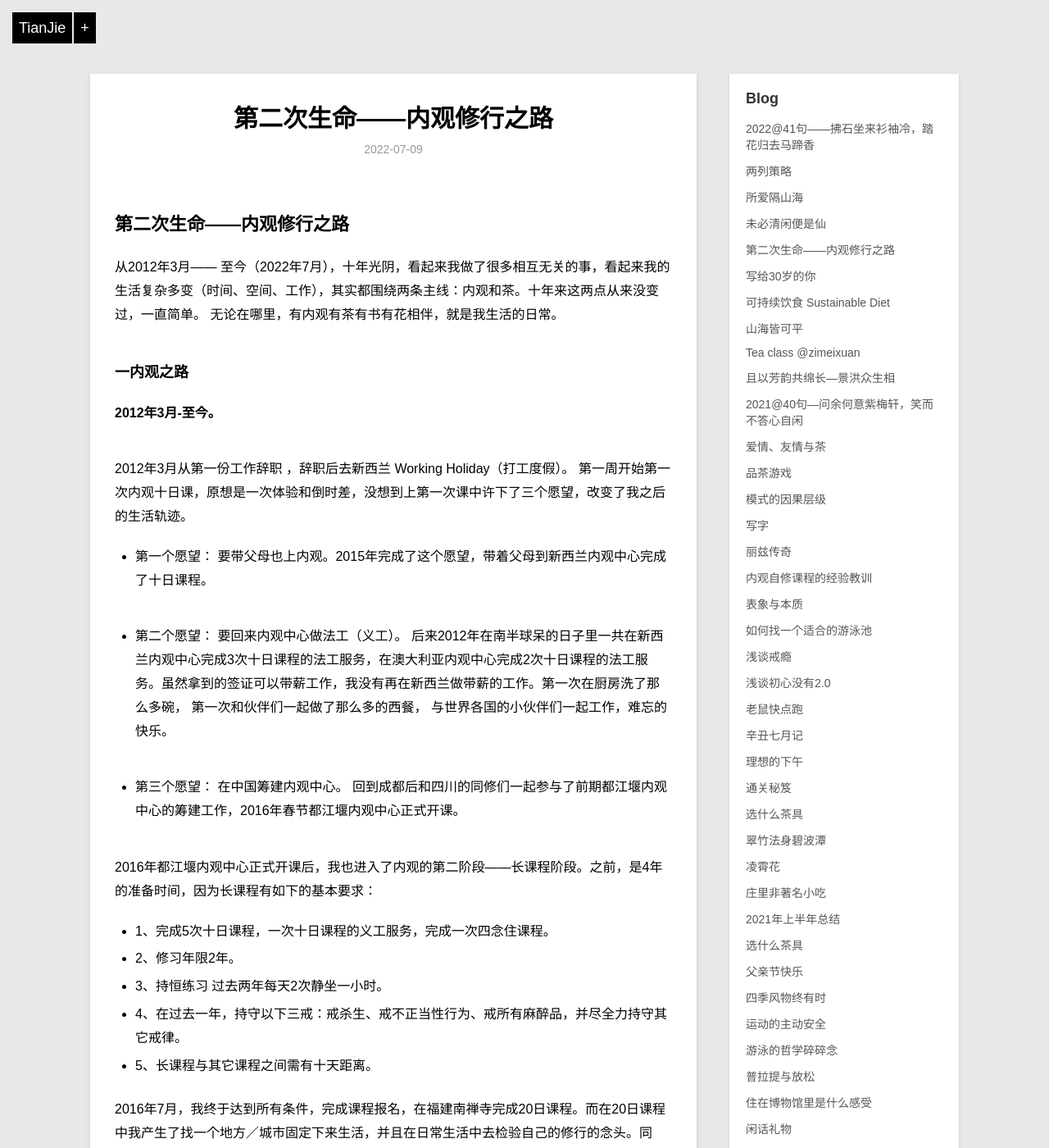
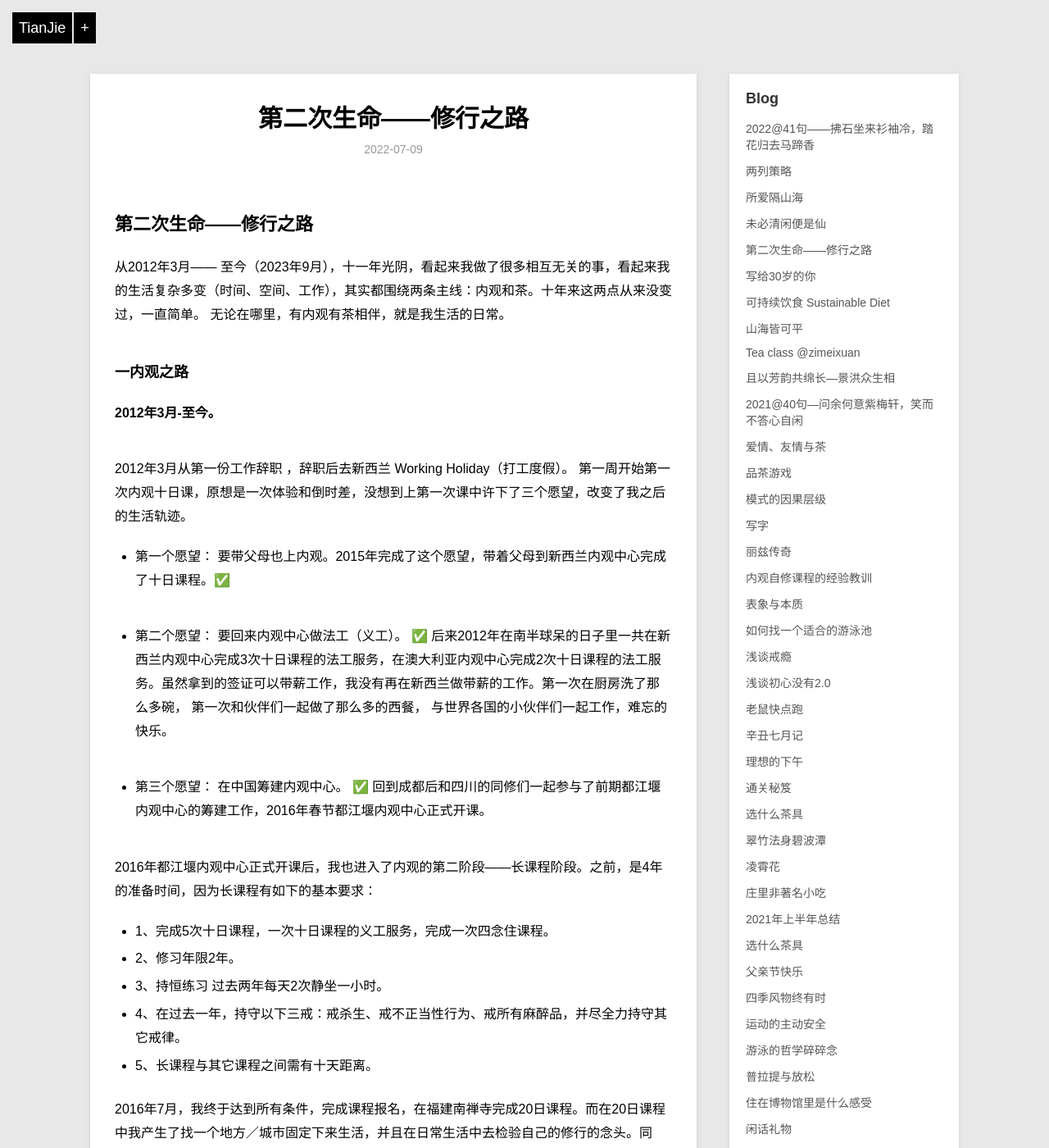
Before and after one commit to violettianjie/violettianjie.github.io, a Jekyll site: the page built from _posts/blog/2022-07-09-2life.md, in a window 1280 px wide and 1400 px high. Shown: the whole window at 82% size. Built offline with Jekyll 4.4.1, drawn with Linux system fonts in a browser that asks for light colours; some of the changed text lies outside the part shown.

Commit message:
Update 2022-07-09-2life.md

```diff
--- a/_posts/blog/2022-07-09-2life.md
+++ b/_posts/blog/2022-07-09-2life.md
@@ -1,14 +1,14 @@
 ---
 layout: post
-title: " 第二次生命——内观修行之路 "
+title: " 第二次生命——修行之路 "
 description: "with metta "
 category: blog
 ---
 
-## 第二次生命——内观修行之路
+## 第二次生命——修行之路
 
-从2012年3月—— 至今（2022年7月），十年光阴，看起来我做了很多相互无关的事，看起来我的生活复杂多变（时间、空间、工作），其实都围绕两条主线：内观和茶。十年来这两点从来没变过，一直简单。
-无论在哪里，有内观有茶有书有花相伴，就是我生活的日常。
+从2012年3月—— 至今（2023年9月），十一年光阴，看起来我做了很多相互无关的事，看起来我的生活复杂多变（时间、空间、工作），其实都围绕两条主线：内观和茶。十年来这两点从来没变过，一直简单。
+无论在哪里，有内观有茶相伴，就是我生活的日常。
 
 ### 一内观之路
 
@@ -16,14 +16,14 @@ category: blog
 
 2012年3月从第一份工作辞职 ，辞职后去新西兰 Working Holiday（打工度假）。 第一周开始第一次内观十日课，原想是一次体验和倒时差，没想到上第一次课中许下了三个愿望，改变了我之后的生活轨迹。
 
-- 第一个愿望： 要带父母也上内观。2015年完成了这个愿望，带着父母到新西兰内观中心完成了十日课程。
+- 第一个愿望： 要带父母也上内观。2015年完成了这个愿望，带着父母到新西兰内观中心完成了十日课程。✅
 
-- 第二个愿望： 要回来内观中心做法工（义工）。
+- 第二个愿望： 要回来内观中心做法工（义工）。 ✅
 后来2012年在南半球呆的日子里一共在新西兰内观中心完成3次十日课程的法工服务，在澳大利亚内观中心完成2次十日课程的法工服务。虽然拿到的签证可以带薪工作，我没有再在新西兰做带薪的工作。第一次在厨房洗了那么多碗，
 第一次和伙伴们一起做了那么多的西餐，
 与世界各国的小伙伴们一起工作，难忘的快乐。
 
-- 第三个愿望： 在中国筹建内观中心。
+- 第三个愿望： 在中国筹建内观中心。 ✅
 回到成都后和四川的同修们一起参与了前期都江堰内观中心的筹建工作，2016年春节都江堰内观中心正式开课。
 
 2016年都江堰内观中心正式开课后，我也进入了内观的第二阶段——长课程阶段。之前，是4年的准备时间，因为长课程有如下的基本要求：
@@ -78,6 +78,8 @@ category: blog
 
 第三次2022.7  悉尼蓝山，报名成功，签证没来得及也没拿到。取消。
 
+第三次 2023.9 青岛。完成45日内观。 ✅
+
 ### 二 茶馆之路
 
 第一次离职是为了开茶馆。实施过程中遇到的千变万化，我见招拆招，逢山开路，遇水搭桥。
@@ -116,10 +118,12 @@ BP 做出来 讲故事，用故事换茶的思路。做完，意识到自己想
 2022年4月，拿到紫梅轩商标。
 [紫梅轩](http://violettianjie.com/zi-meixuan)作为一个初创企业，从0 开始，很多未知，然而我知道使命是：**让世界知道中国茶**。
 
+2023年7月，上线紫梅轩网站 zimeixun.org
+
 开始第三次生命。
 
 
-### 三 内观有机生活教育
+### 三其他： 内观有机生活教育
 
 在内观中心，潜移默化的受到很多环保有机生活教育，那是一种润物细无声的潜移默化。
 
@@ -174,6 +178,7 @@ BP 做出来 讲故事，用故事换茶的思路。做完，意识到自己想
 操老师曾经建议我找深圳、北京当地的老师学习，但冥冥之中，也许是和操老师的缘分吧，我一直不想换老师。
 
 2021年回到成都，成都-景洪两地生活，正好也和操老师成都-台中两地的往返频率吻合，重新开始比较高频率的学习。
+2021年底完成一本书的学习，暂停。
 
 ### 五 家庭婚姻
 
@@ -193,3 +198,4 @@ BP 做出来 讲故事，用故事换茶的思路。做完，意识到自己想
 
 - 1、初稿 2017年
 - 2、修订 2022年7月
+- 3、修订 2023年9月
```
Also changed, not shown: other parts of _posts/blog/2022-07-09-2life.md (+3 -3 lines).
